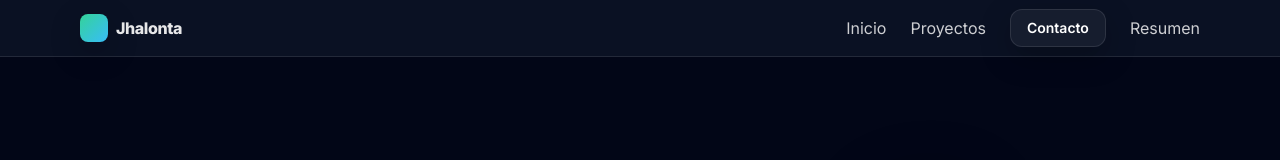
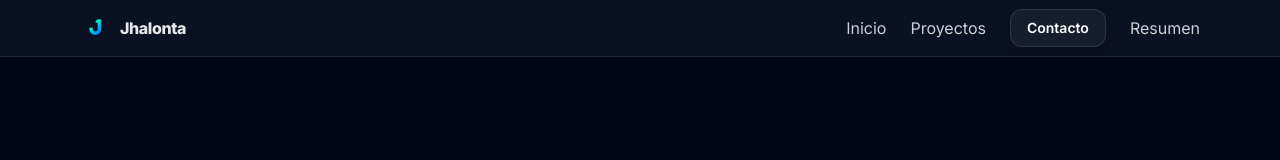
Before and after one commit to jhalonta/JhalontaWeb, a Vue app: page / in a window 1280 px wide. Shown: the top 160 px of the page. Built offline with nearby package versions, Linux system fonts and the light colour scheme.

Commit message:
Update logo to new PNG version

```diff
--- a/src/components/Navbar.vue
+++ b/src/components/Navbar.vue
@@ -4,7 +4,7 @@
       <!-- Logo -->
       <a href="#inicio" class="flex items-center gap-2 font-extrabold tracking-tight"
          @click.prevent="go('#inicio')">
-        <span class="h-7 w-7 rounded-lg bg-gradient-to-br from-emerald-400 to-sky-400 shadow-soft"></span>
+        <img src="/logo.png" alt="Logo" class="h-8 w-8 rounded-lg object-cover" />
         <span class="text-white/90">{{ site.name }}</span>
       </a>
 
```
Also changed, not shown: public/logo.png (added), 1 other file (tests, documents, lock files or other folders).
